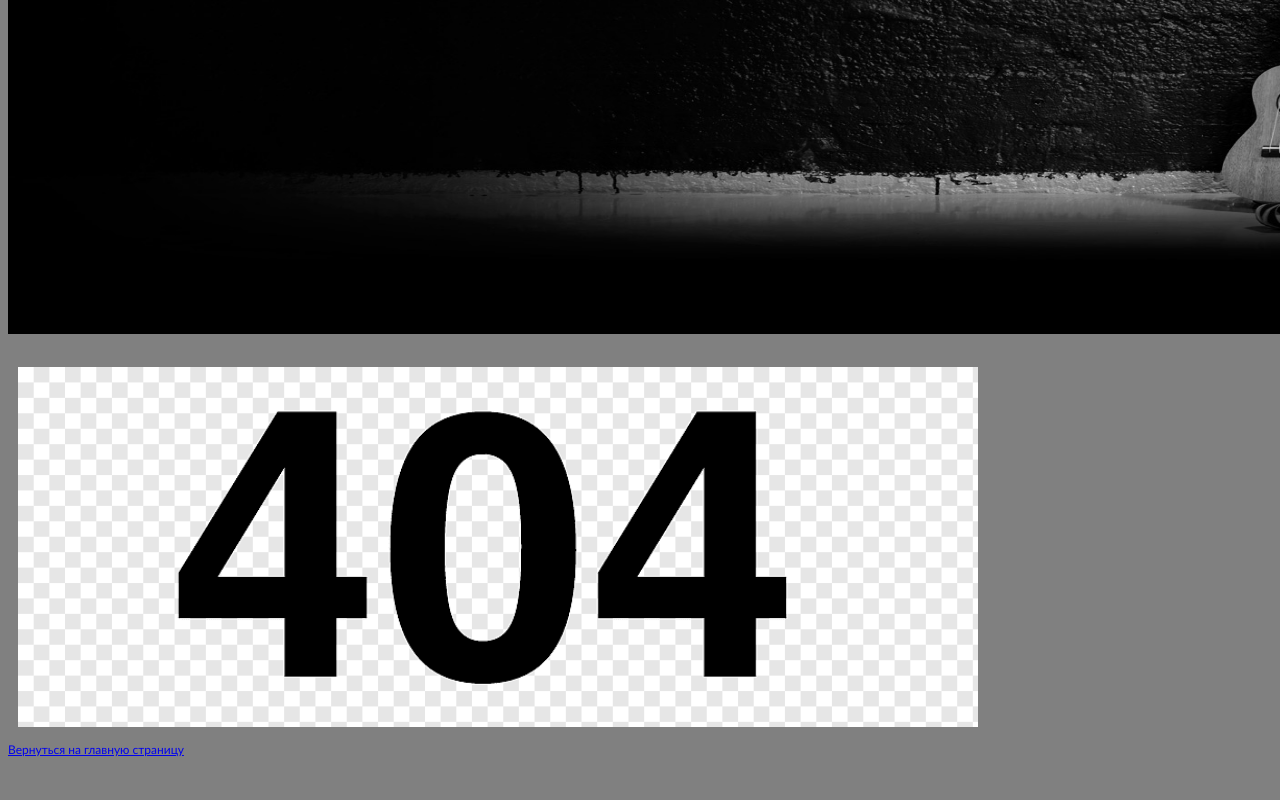
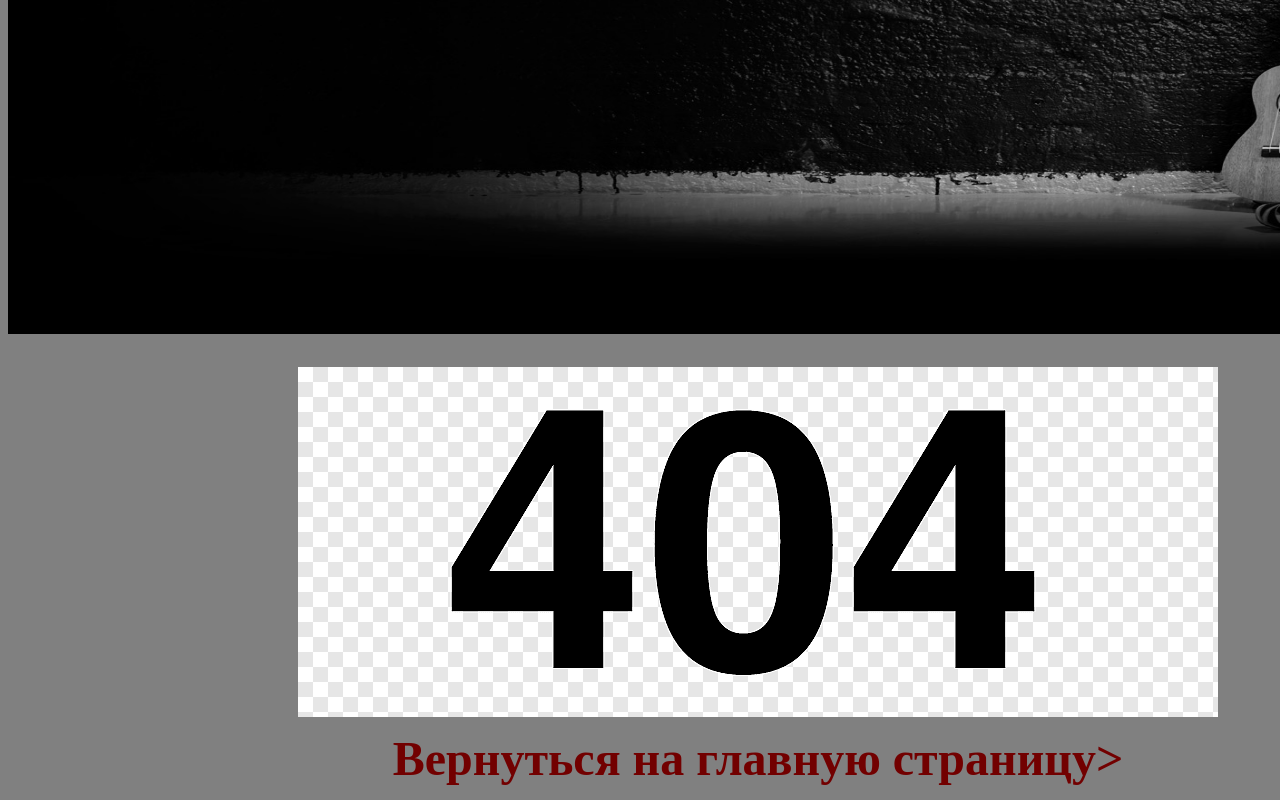
Before and after one commit to Qulax/Qulax.github.io, a plain HTML site: page 404.html in a window 1280 px wide. Shown: the part 374-1174 px from the top of the page. Before the commit the page ends 1143 px from the top, so only its background shows below. Drawn offline with Linux system fonts and the light colour scheme.

Commit message:
Update 404.html

```diff
--- a/404.html
+++ b/404.html
@@ -11,9 +11,9 @@
      <img src="img/music-guitar-93890.jpg" height="700" width="1742" hspace="0" >
      <h1><font size="6" color="#fa8e47" face="serif">Гитарный Мир<br>Все,что связано с гитарами и не только.</font></br></h1>
   </div>
- <br>
- <br>
-<img src="img/png-transparent-http-404-error-message-desktop-design-angle-text-trademark.png" height="360" width="960" hspace="10" >
-<p><a href="index.html">Вернуться на главную страницу</a></p>
+<br>
+<br>
+<img src="img/png-transparent-http-404-error-message-desktop-design-angle-text-trademark.png" class="image-center">
+<h3><strong><font size="12" color="#720000" face="serif"<a href="index.html">Вернуться на главную страницу</a>></strong></h3></font>
 </body>
 </html>
```
